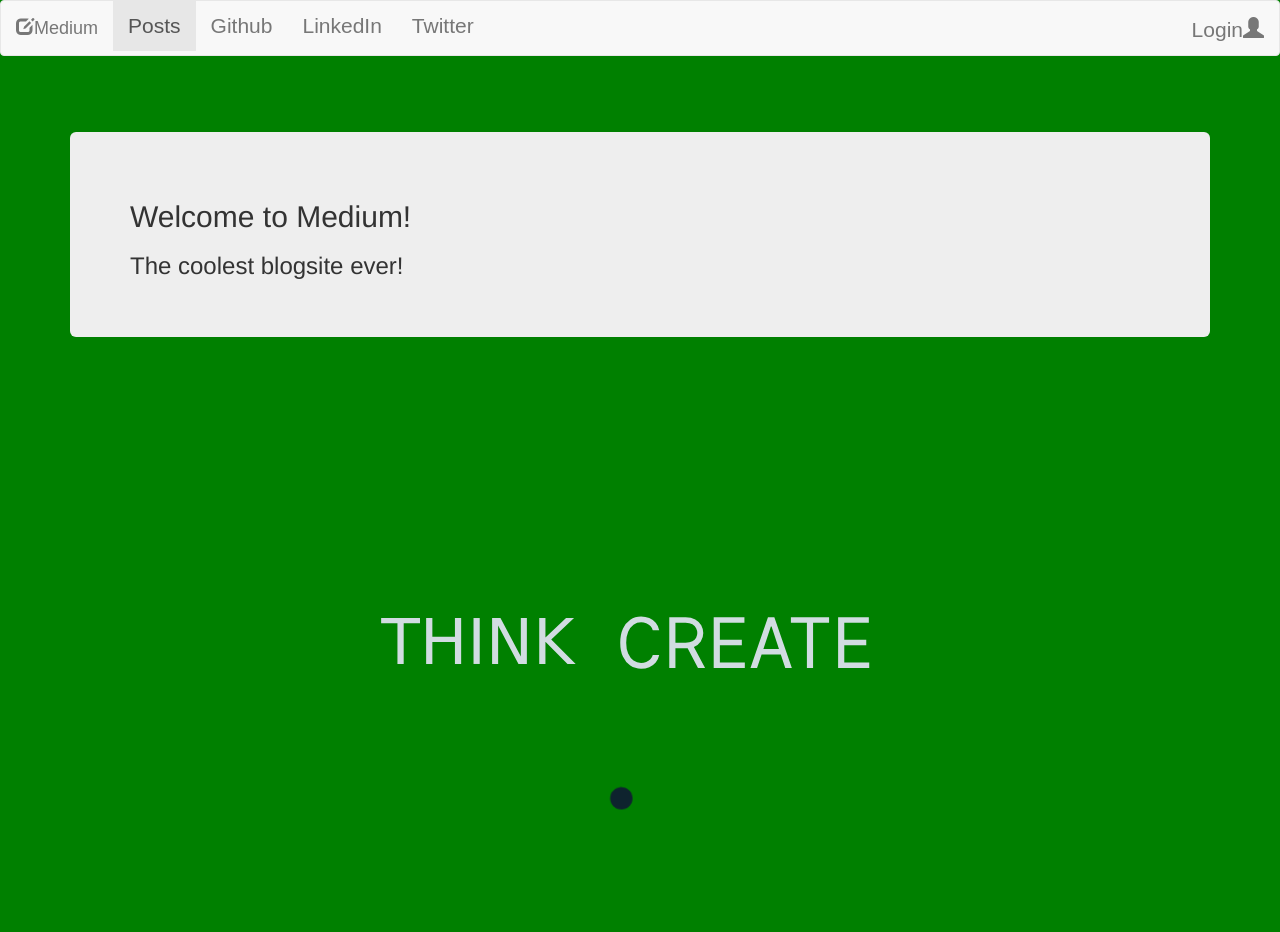
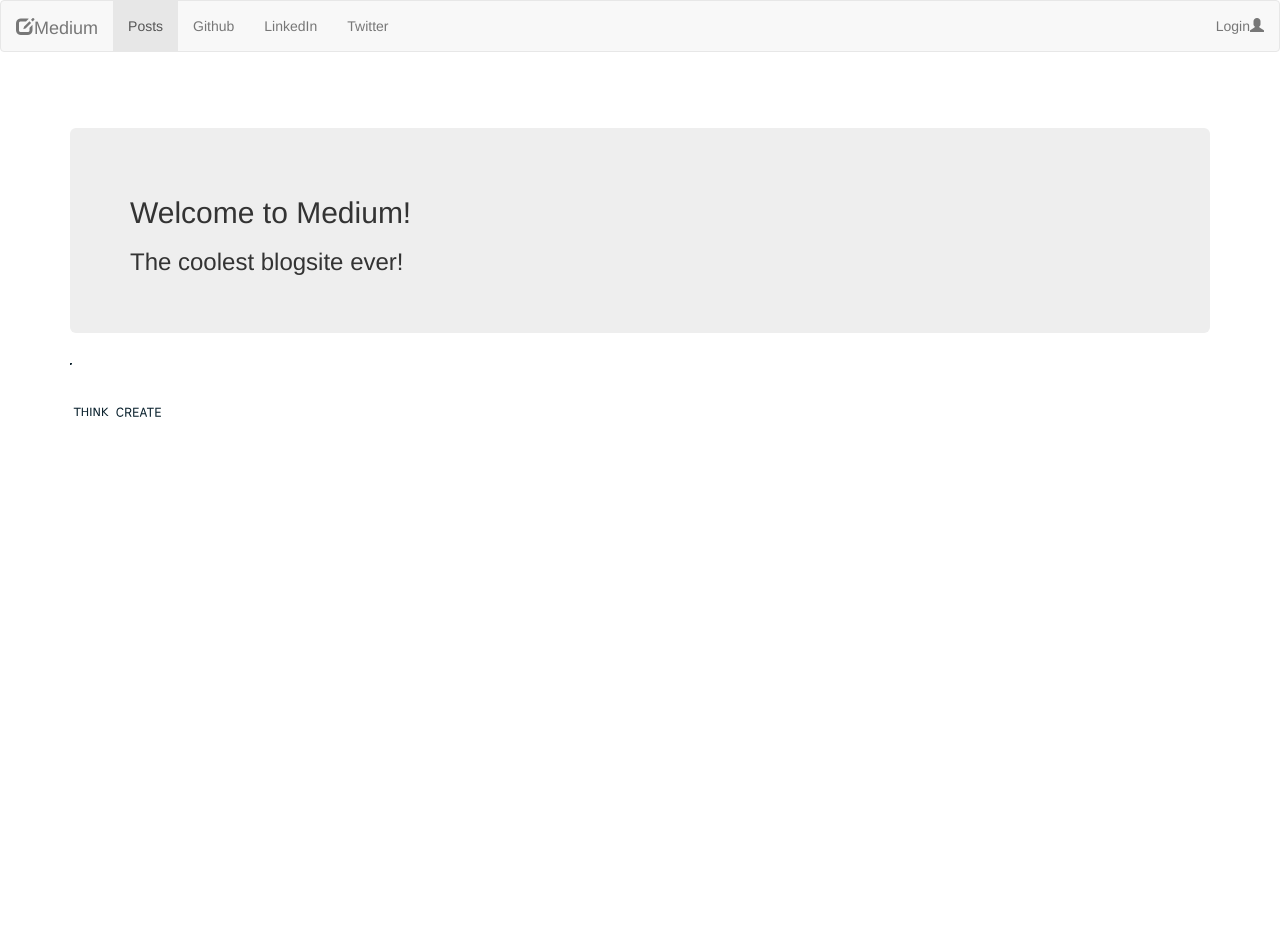
Before and after one commit to piyushnh/blog_project, a Django app: page /about/ in a window 1280 px wide. After the commit the page ends 417 px from the top, so only its background shows below. Run offline with Django 3.2, Linux system fonts and the light colour scheme; some libraries are stand-ins or nearby versions.

Commit message:
still experimenting with blog.css

```diff
--- a/medium/blog/static/css/blog.css
+++ /dev/null
@@ -1,144 +0,0 @@
- .techfont{
-  font-family: sans-serif;
-  font-size: 1.5em;
-}
-body{
-  background-color: green;
-}
-#login-page{
-  background: #699cef;
-  text-decoration: underline;
-}
-
-/* NOTE:THIS IS FOR COLORCHANGING */
-.loader {
-
-  filter:hue-rotate(0deg);
-  background:linear-gradient(45deg,#0f8,#08f);
-  animation:hue 10000ms infinite linear;
-
-}
-
-@keyframes spinify {
-  0% {
-    transform: translate(0px,0px);
-
-  }
-  33% {
-    transform: translate(0px,24px);
-    border-radius:100%;
-    width:10px;
-    height:10px;
-
-  }
-   66% {
-    transform:translate(0px,-16px);
-  }
-
-   88% {
-    transform:translate(0px,4px);
-
-  }
-  100% {
-    transform:translate(0px,0px);
-  }
-}
-@keyframes hue{
-  0%{filter: hue-rotate(0deg);}
-  100%{filter:hue-rotate(360deg);}
-
-}
-
-/* NOTE THIS IS FOR ABOUT,HTML */
-svg {
-  height: 40em;
-  left: calc(50% - 50vmin);
-  position: relative;
-  width: 100vmin;
-}
-
-.ball-top {
-  animation: BallTopMove 4s both infinite;
-  motion-path: path("m 66.2,39.264578 c 0,0 -5.195345,-18.056477 -20.4,-18.056477 -15.204655,0 -20.4,17.930208 -20.4,17.930208");
-  offset-path: path("m 66.2,39.264578 c 0,0 -5.195345,-18.056477 -20.4,-18.056477 -15.204655,0 -20.4,17.930208 -20.4,17.930208");
-  motion-offset: 0%;
-  offset-distance: 0%;
-}
-
-.ball-bottom {
-  animation: BallBottomMove 4s both infinite;
-  motion-path: path("m 66.2,58.979615 c 0,0 -5.195345,18.056477 -20.4,18.056477 -15.204655,0 -20.4,-17.930208 -20.4,-17.930208");
-  offset-path: path("m 66.2,58.979615 c 0,0 -5.195345,18.056477 -20.4,18.056477 -15.204655,0 -20.4,-17.930208 -20.4,-17.930208");
-  motion-offset: 100%;
-  offset-distance: 100%;
-}
-
-.thinkMaskCircle {
-  animation: ClipSmallMove 4s both infinite;
-}
-
-.createMaskCircle {
-  animation: ClipBigMove 4s both infinite;
-}
-
-@keyframes BallTopMove {
-  0% {
-    motion-offset: 0%;
-    offset-distance: 0%;
-    transform: scale(0);
-  }
-  10% { transform: scale(1); }
-  42.5% { transform: scale(1); }
-  50% {
-    motion-offset: 100%;
-    offset-distance: 100%;
-    transform: scale(0);
-  }
-  100% {
-    motion-offset: 100%;
-    offset-distance: 100%;
-    transform: scale(0);
-  }
-}
-
-@keyframes BallBottomMove {
-  0% {
-    motion-offset: 100%;
-    offset-distance: 100%;
-    transform: scale(0);
-  }
-  50% {
-    motion-offset: 100%;
-    offset-distance: 100%;
-    transform: scale(0);
-  }
-  60% { transform: scale(1); }
-  92.5% { transform: scale(1); }
-  100% {
-    motion-offset: 0%;
-    offset-distance: 0%;
-    transform: scale(0);
-  }
-}
-
-@keyframes ClipSmallMove {
-  0% { transform: translateY(-63%); }
-  17.5% { transform: translateY(-63%); }
-  50% { transform: translateY(0%); }
-  62.5% { transform: translateY(63%); }
-  100% { transform: translateY(63%); }
-}
-
-@keyframes ClipBigMove {
-  0% { transform: translateY(0%); }
-  17.5% { transform: translateY(-63%); }
-  50% { transform: translateY(-63%); }
-  62.499% { transform: translateY(-63%); }
-  62.5% { transform: translateY(63%); }
-  100% { transform: translateY(0%); }
-}
-
-.about-head{
-  margin:auto
-  font-family: 'Montserrat', sans-serif;
-}
--- a/medium/blog/templates/registration/login.html
+++ b/medium/blog/templates/registration/login.html
@@ -2,7 +2,7 @@
 
 {% block body_block %}
    <div class="jumbotron" id="login-page">
-     <h2 id="login-page">Please login!</h2>
+     <h2 >Please login!</h2>
      <h3>Must be superuser</h3>
      {% if form.error %}
         <h6>Invalid credentials!</h6>
--- a/medium/medium/settings.py
+++ b/medium/medium/settings.py
@@ -121,4 +121,4 @@ USE_TZ = True
 # https://docs.djangoproject.com/en/2.0/howto/static-files/
 
 STATIC_URL = '/static/'
-STATIC_ROOT = os.path.join(BASE_DIR, 'static')
+STATIC_ROOT = os.path.join(BASE_DIR, 'blog/static')
```
Also changed, not shown: medium/blog/migrations/0002_auto_20171217_0908.py (added), medium/db.sqlite3.
